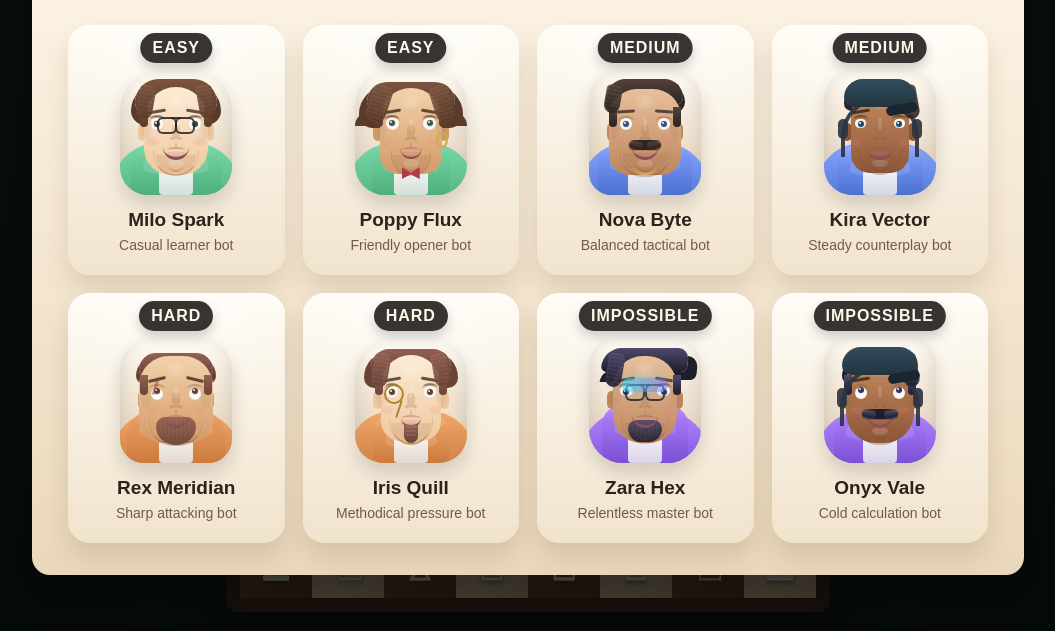
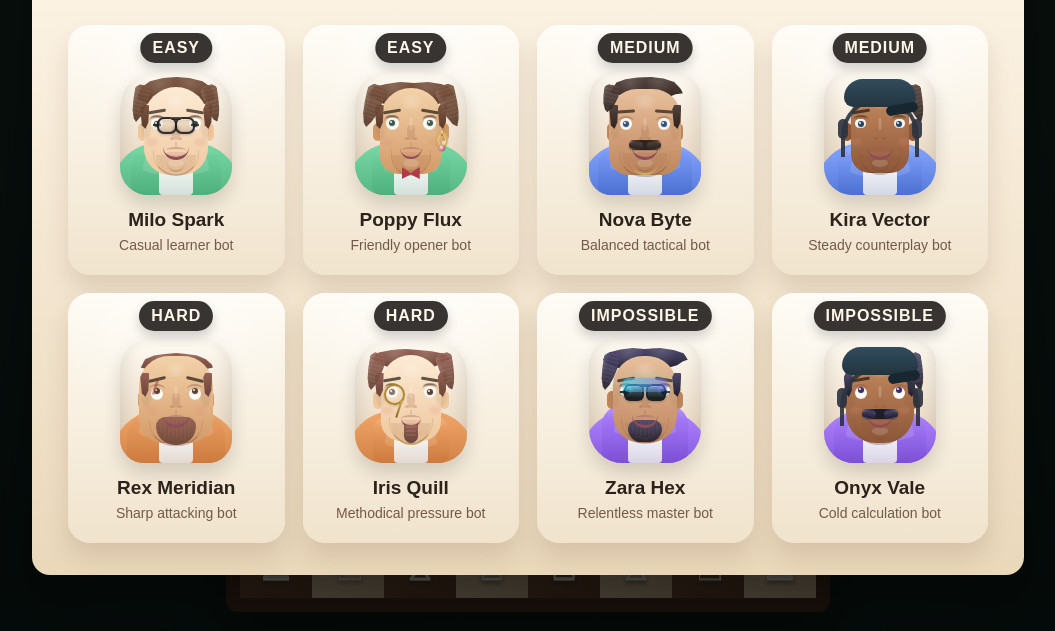
Before and after one commit to DeeLasike/Chess-Game, a plain HTML site: page index.html in a window 1280 px wide. Shown: the part 169-800 px from the top of the page, without its empty margins (112-1167 px from the left). Drawn offline with Linux system fonts and the light colour scheme.

Commit message:
Refine bot hair styling

```diff
--- a/index.html
+++ b/index.html
@@ -178,13 +178,17 @@
             content: '';
             position: absolute;
             left: 50%;
-            top: 8px;
-            width: 78px;
-            height: 30px;
+            top: 6px;
+            width: 82px;
+            height: 34px;
             transform: translateX(-50%);
-            border-radius: 38px 38px 16px 16px;
-            background: linear-gradient(180deg, var(--hair-shine, #705040), var(--hair, #4f3526));
-            box-shadow: 0 6px 0 3px var(--hair, #4f3526);
+            border-radius: 42px 42px 18px 18px;
+            background:
+                radial-gradient(circle at 30% 20%, rgba(255, 255, 255, 0.14), transparent 28%),
+                radial-gradient(circle at 68% 18%, rgba(255, 255, 255, 0.12), transparent 26%),
+                linear-gradient(180deg, var(--hair-shine, #705040), var(--hair, #4f3526));
+            clip-path: polygon(0% 54%, 4% 31%, 12% 15%, 22% 7%, 34% 2%, 50% 0%, 66% 2%, 78% 7%, 88% 15%, 96% 31%, 100% 54%, 94% 62%, 89% 72%, 82% 66%, 74% 78%, 62% 70%, 50% 84%, 38% 70%, 26% 78%, 18% 66%, 11% 72%, 6% 62%);
+            box-shadow: 0 8px 0 1px var(--hair, #4f3526);
             z-index: 2;
         }
         .face {
@@ -492,6 +496,10 @@
             height: 18px;
             transform: translateX(-50%);
             z-index: 6;
+            filter: drop-shadow(0 1px 1px rgba(0, 0, 0, 0.22));
+            background:
+                linear-gradient(90deg, rgba(40, 33, 31, 0.88), rgba(61, 53, 50, 0.88)) left 0 top 7px / 8px 2px no-repeat,
+                linear-gradient(90deg, rgba(40, 33, 31, 0.88), rgba(61, 53, 50, 0.88)) right 0 top 7px / 8px 2px no-repeat;
         }
         .glasses::before,
         .glasses::after {
@@ -500,9 +508,12 @@
             top: 0;
             width: 16px;
             height: 13px;
-            border: 2px solid rgba(33, 28, 28, 0.82);
+            border: 2px solid rgba(33, 28, 28, 0.9);
             border-radius: 6px;
-            background: rgba(255, 255, 255, 0.08);
+            background:
+                linear-gradient(180deg, rgba(255, 255, 255, 0.24), rgba(205, 220, 230, 0.08) 38%, rgba(77, 93, 104, 0.16) 100%),
+                linear-gradient(135deg, rgba(255, 255, 255, 0.25), transparent 42%);
+            box-shadow: inset 0 1px 0 rgba(255, 255, 255, 0.3), inset 0 -1px 0 rgba(0, 0, 0, 0.12);
         }
         .glasses::before { left: 4px; }
         .glasses::after { right: 4px; }
@@ -510,9 +521,11 @@
             left: 50%;
             top: 51px;
             width: 10px;
-            height: 2px;
+            height: 3px;
             transform: translateX(-50%);
-            background: rgba(33, 28, 28, 0.82);
+            background: linear-gradient(180deg, rgba(88, 77, 72, 0.95), rgba(28, 23, 21, 0.95));
+            border-radius: 999px;
+            box-shadow: 0 0 0 1px rgba(255, 255, 255, 0.06);
             z-index: 6;
         }
         .monocle {
@@ -520,9 +533,11 @@
             top: 43px;
             width: 16px;
             height: 16px;
-            border: 2px solid rgba(166, 126, 34, 0.92);
+            border: 2px solid rgba(171, 134, 47, 0.96);
             border-radius: 50%;
             z-index: 6;
+            background: radial-gradient(circle at 35% 35%, rgba(255, 255, 255, 0.35), rgba(255, 255, 255, 0.06) 48%, rgba(81, 70, 37, 0.12) 100%);
+            box-shadow: inset 0 0 0 1px rgba(255, 242, 201, 0.35), 0 1px 2px rgba(0, 0, 0, 0.2);
         }
         .monocle::after {
             content: '';
@@ -531,7 +546,7 @@
             top: 14px;
             width: 2px;
             height: 18px;
-            background: rgba(166, 126, 34, 0.92);
+            background: linear-gradient(180deg, rgba(203, 169, 86, 0.98), rgba(132, 97, 28, 0.98));
             transform: rotate(18deg);
         }
         .cap {
@@ -653,30 +668,46 @@
         }
         .hair-strand {
             top: 14px;
-            width: 16px;
-            height: 34px;
-            background: linear-gradient(180deg, var(--hair-shine, #705040), var(--hair, #4f3526));
-            border-radius: 8px 8px 14px 14px;
+            width: 17px;
+            height: 38px;
+            background:
+                linear-gradient(90deg, rgba(255, 255, 255, 0.12), transparent 34%),
+                linear-gradient(180deg, var(--hair-shine, #705040), var(--hair, #4f3526));
+            border-radius: 10px 10px 16px 16px;
+            clip-path: polygon(26% 0%, 74% 0%, 100% 10%, 92% 44%, 84% 66%, 72% 84%, 54% 100%, 36% 92%, 18% 72%, 8% 46%, 0% 12%);
             z-index: 7;
             opacity: 0.92;
             box-shadow: inset 1px 0 0 rgba(255, 255, 255, 0.08), inset -1px 0 0 rgba(0, 0, 0, 0.08);
         }
-        .hair-strand.left { left: 18px; transform: rotate(10deg); }
-        .hair-strand.right { right: 18px; transform: rotate(-10deg); }
+        .hair-strand.left { left: 16px; transform: rotate(14deg); transform-origin: top center; }
+        .hair-strand.right { right: 16px; transform: rotate(-14deg); transform-origin: top center; }
         .hair-strand::before {
             content: '';
             position: absolute;
             inset: 0;
-            background: repeating-linear-gradient(180deg, rgba(255, 255, 255, 0.08) 0 2px, rgba(0, 0, 0, 0.02) 2px 4px);
+            background: repeating-linear-gradient(180deg, rgba(255, 255, 255, 0.08) 0 2px, rgba(0, 0, 0, 0.03) 2px 4px);
             border-radius: inherit;
             opacity: 0.5;
         }
+        .hair-strand::after {
+            content: '';
+            position: absolute;
+            left: 50%;
+            bottom: -2px;
+            width: 9px;
+            height: 10px;
+            transform: translateX(-50%);
+            background: linear-gradient(180deg, var(--hair, #4f3526), rgba(79, 53, 38, 0.2));
+            clip-path: polygon(50% 100%, 0 0, 100% 0);
+            opacity: 0.9;
+        }
         .sideburn {
-            top: 36px;
-            width: 8px;
-            height: 20px;
+            top: 34px;
+            width: 9px;
+            height: 24px;
             background: linear-gradient(180deg, var(--hair-shine, #705040), var(--hair, #4f3526));
-            border-radius: 0 0 8px 8px;
+            border-radius: 2px 2px 10px 10px;
+            clip-path: polygon(22% 0%, 100% 0%, 90% 72%, 58% 100%, 18% 84%, 0% 18%);
             z-index: 6;
         }
         .sideburn.left { left: 20px; }
@@ -686,9 +717,33 @@
             top: 63px;
             width: 8px;
             height: 12px;
-            border: 2px solid #cfab4a;
+            border: 2px solid #d8b45a;
             border-radius: 50%;
             z-index: 6;
+            box-shadow: inset 0 0 0 1px rgba(255, 241, 182, 0.45), 0 1px 2px rgba(0, 0, 0, 0.16);
+            background: linear-gradient(180deg, rgba(255, 239, 178, 0.16), rgba(155, 111, 16, 0.16));
+        }
+        .earring::before {
+            content: '';
+            position: absolute;
+            left: 50%;
+            bottom: -5px;
+            width: 5px;
+            height: 5px;
+            transform: translateX(-50%);
+            border-radius: 50%;
+            background: radial-gradient(circle at 35% 35%, #fff3ca 0%, #d8b45a 55%, #8d6410 100%);
+            box-shadow: 0 0 0 1px rgba(90, 62, 9, 0.14);
+        }
+        .earring::after {
+            content: '';
+            position: absolute;
+            left: 50%;
+            top: -3px;
+            width: 2px;
+            height: 5px;
+            transform: translateX(-50%);
+            background: linear-gradient(180deg, rgba(255, 238, 179, 0.95), rgba(157, 113, 17, 0.95));
         }
         .scar {
             left: 35px;
@@ -727,9 +782,9 @@
         }
         .char-milo .bot-avatar::after {
             width: 82px;
-            height: 34px;
-            border-radius: 42px 42px 18px 18px;
-            box-shadow: 0 8px 0 4px var(--hair);
+            height: 36px;
+            clip-path: polygon(2% 58%, 8% 28%, 18% 12%, 34% 3%, 50% 0%, 66% 3%, 82% 12%, 92% 28%, 98% 58%, 92% 66%, 84% 76%, 74% 68%, 64% 82%, 50% 72%, 36% 82%, 26% 68%, 16% 76%, 8% 66%);
+            box-shadow: 0 9px 0 2px var(--hair);
         }
         .char-milo .hoodie {
             width: 90px;
@@ -741,6 +796,10 @@
         }
         .char-milo .glasses {
             width: 46px;
+        }
+        .char-milo .glasses::before,
+        .char-milo .glasses::after {
+            border-radius: 7px;
         }
         .char-milo .jawline {
             width: 44px;
@@ -764,10 +823,10 @@
         }
         .char-poppy .bot-avatar::after {
             width: 88px;
-            height: 26px;
+            height: 28px;
             top: 11px;
-            border-radius: 40px 40px 12px 12px;
-            box-shadow: 0 12px 0 8px var(--hair), 18px 24px 0 -6px var(--hair), -18px 24px 0 -6px var(--hair);
+            clip-path: polygon(0% 46%, 8% 18%, 22% 7%, 38% 0%, 54% 4%, 70% 0%, 84% 7%, 96% 18%, 100% 46%, 92% 56%, 86% 70%, 78% 86%, 66% 100%, 52% 82%, 38% 100%, 24% 86%, 14% 70%, 8% 56%);
+            box-shadow: 0 10px 0 4px var(--hair), 24px 24px 0 -10px var(--hair), -24px 24px 0 -10px var(--hair);
         }
         .char-poppy .mouth {
             width: 22px;
@@ -780,13 +839,13 @@
         .char-poppy .hair-strand.left {
             left: 14px;
             width: 20px;
-            height: 38px;
+            height: 44px;
             transform: rotate(18deg);
         }
         .char-poppy .hair-strand.right {
             right: 14px;
             width: 20px;
-            height: 38px;
+            height: 44px;
             transform: rotate(-18deg);
         }
         .char-poppy .jawline {
@@ -796,6 +855,11 @@
         .char-poppy .earring {
             right: 19px;
             top: 61px;
+        }
+        .char-poppy .earring::before {
+            width: 6px;
+            height: 6px;
+            background: radial-gradient(circle at 35% 35%, #ffe7f0 0%, #d5778e 55%, #7e3243 100%);
         }
         .char-poppy .bow {
             bottom: 16px;
@@ -814,8 +878,9 @@
         }
         .char-nova .bot-avatar::after {
             width: 76px;
-            height: 26px;
-            box-shadow: 0 5px 0 2px var(--hair), 0 18px 0 -6px var(--hair);
+            height: 28px;
+            clip-path: polygon(4% 54%, 12% 20%, 24% 8%, 40% 2%, 58% 0%, 74% 5%, 88% 18%, 96% 40%, 100% 58%, 90% 62%, 80% 72%, 68% 64%, 56% 74%, 44% 66%, 30% 74%, 18% 66%, 8% 60%);
+            box-shadow: 0 7px 0 1px var(--hair), 0 18px 0 -8px var(--hair);
         }
         .char-nova .hoodie {
             width: 94px;
@@ -855,10 +920,10 @@
         }
         .char-kira .bot-avatar::after {
             width: 68px;
-            height: 18px;
-            top: 16px;
-            border-radius: 24px 24px 10px 10px;
-            box-shadow: 0 4px 0 2px var(--hair);
+            height: 20px;
+            top: 15px;
+            clip-path: polygon(6% 58%, 14% 24%, 28% 8%, 44% 2%, 58% 4%, 74% 10%, 88% 24%, 96% 48%, 100% 60%, 88% 62%, 74% 72%, 56% 64%, 42% 76%, 26% 66%, 12% 62%);
+            box-shadow: 0 5px 0 1px var(--hair);
         }
         .char-kira .hoodie {
             width: 84px;
@@ -887,10 +952,10 @@
         }
         .char-rex .bot-avatar::after {
             width: 74px;
-            height: 22px;
+            height: 24px;
             top: 14px;
-            border-radius: 34px 34px 10px 10px;
-            box-shadow: 0 6px 0 3px var(--hair), 0 16px 0 -8px var(--hair);
+            clip-path: polygon(2% 60%, 8% 26%, 20% 10%, 34% 4%, 50% 0%, 64% 4%, 78% 10%, 90% 26%, 98% 48%, 100% 60%, 92% 66%, 84% 72%, 74% 64%, 62% 76%, 50% 68%, 38% 76%, 26% 64%, 16% 72%, 8% 66%);
+            box-shadow: 0 7px 0 2px var(--hair), 0 16px 0 -10px var(--hair);
         }
         .char-rex .hoodie {
             width: 98px;
@@ -930,8 +995,8 @@
             width: 80px;
             height: 22px;
             top: 10px;
-            border-radius: 38px 38px 8px 8px;
-            box-shadow: 0 10px 0 7px var(--hair);
+            clip-path: polygon(0% 46%, 10% 16%, 26% 4%, 44% 0%, 60% 4%, 76% 10%, 90% 20%, 100% 44%, 96% 52%, 88% 66%, 80% 80%, 66% 92%, 50% 72%, 34% 92%, 20% 80%, 10% 66%, 4% 52%);
+            box-shadow: 0 10px 0 4px var(--hair);
         }
         .char-iris .hoodie {
             width: 76px;
@@ -948,6 +1013,10 @@
         .char-iris .monocle {
             left: 29px;
             top: 45px;
+        }
+        .char-iris .monocle {
+            width: 17px;
+            height: 17px;
         }
         .char-iris .goatee {
             width: 14px;
@@ -969,9 +1038,9 @@
             width: 86px;
             height: 24px;
             top: 9px;
-            border-radius: 38px 24px 12px 12px;
             transform: translateX(-50%) skewX(-6deg);
-            box-shadow: 10px 8px 0 0 var(--hair), -6px 16px 0 -6px var(--hair);
+            clip-path: polygon(0% 48%, 8% 18%, 20% 6%, 34% 0%, 48% 4%, 66% 0%, 82% 8%, 94% 22%, 100% 48%, 94% 56%, 88% 72%, 76% 84%, 62% 92%, 48% 70%, 34% 88%, 18% 82%, 8% 66%);
+            box-shadow: 10px 8px 0 -2px var(--hair), -6px 16px 0 -10px var(--hair);
         }
         .char-zara .eye {
             width: 13px;
@@ -989,6 +1058,23 @@
         .char-zara .glasses,
         .char-zara .glasses-bridge {
             top: 45px;
+        }
+        .char-zara .glasses::before,
+        .char-zara .glasses::after {
+            border-color: rgba(23, 26, 34, 0.96);
+            background:
+                linear-gradient(180deg, rgba(145, 220, 255, 0.18), rgba(16, 22, 31, 0.74) 38%, rgba(11, 15, 20, 0.92) 100%),
+                linear-gradient(135deg, rgba(255, 255, 255, 0.14), transparent 42%);
+        }
+        .char-zara .glasses {
+            width: 50px;
+            background:
+                linear-gradient(90deg, rgba(18, 21, 28, 0.92), rgba(46, 51, 58, 0.92)) left 0 top 7px / 9px 2px no-repeat,
+                linear-gradient(90deg, rgba(18, 21, 28, 0.92), rgba(46, 51, 58, 0.92)) right 0 top 7px / 9px 2px no-repeat;
+        }
+        .char-zara .glasses-bridge {
+            width: 12px;
+            background: linear-gradient(180deg, rgba(70, 82, 94, 0.98), rgba(22, 28, 35, 0.98));
         }
         .char-zara .visor {
             top: 39px;
@@ -1013,10 +1099,10 @@
         }
         .char-onyx .bot-avatar::after {
             width: 70px;
-            height: 18px;
+            height: 20px;
             top: 14px;
-            border-radius: 26px 26px 10px 10px;
-            box-shadow: 0 4px 0 2px var(--hair), 0 10px 0 3px var(--hair);
+            clip-path: polygon(4% 54%, 14% 22%, 28% 8%, 44% 2%, 58% 4%, 72% 10%, 86% 22%, 96% 46%, 100% 58%, 88% 62%, 74% 68%, 58% 62%, 44% 72%, 28% 66%, 12% 60%);
+            box-shadow: 0 5px 0 1px var(--hair), 0 11px 0 0 var(--hair);
         }
         .char-onyx .hoodie {
             width: 92px;
```
